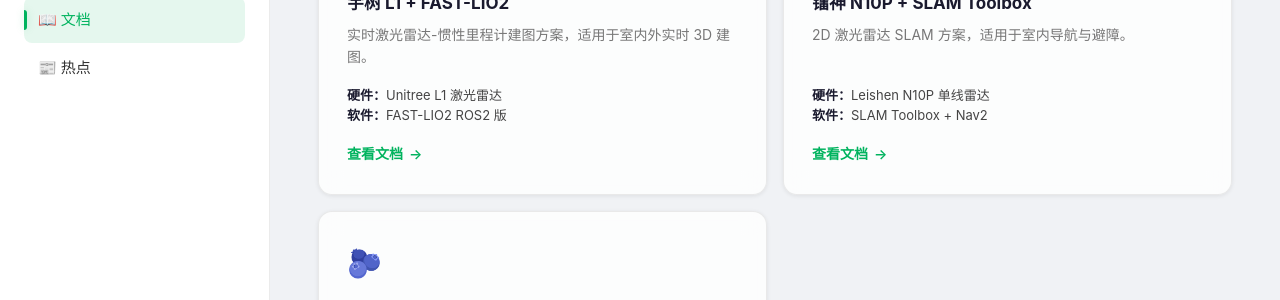
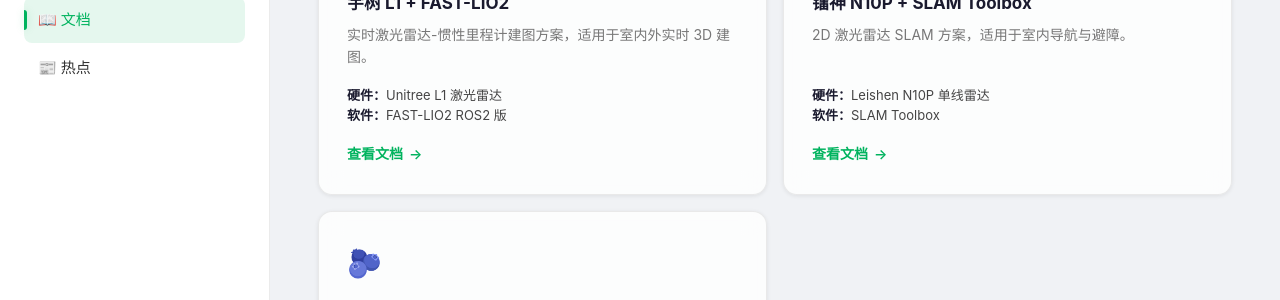
Before and after one commit to LONEFORME/LONEFORME.github.io, a Jekyll site: the page built from docs.md, in a window 1280 px wide. Shown: the part 253-553 px from the top of the page. Built offline with Jekyll 4.4.1, drawn with Linux system fonts in a browser that asks for light colours.

Commit message:
fix: 移除 Nav2 夸大描述

```diff
--- a/docs.md
+++ b/docs.md
@@ -24,7 +24,7 @@ title: 文档
     <p>2D 激光雷达 SLAM 方案，适用于室内导航与避障。</p>
     <div class="card-details">
       <strong>硬件：</strong>Leishen N10P 单线雷达<br>
-      <strong>软件：</strong>SLAM Toolbox + Nav2
+      <strong>软件：</strong>SLAM Toolbox
     </div>
     <a href="{{ "docs/leishen_n10p" | relative_url }}" class="card-link">查看文档</a>
   </div>
```
Also changed, not shown: projects.md (+1 -1 lines).
